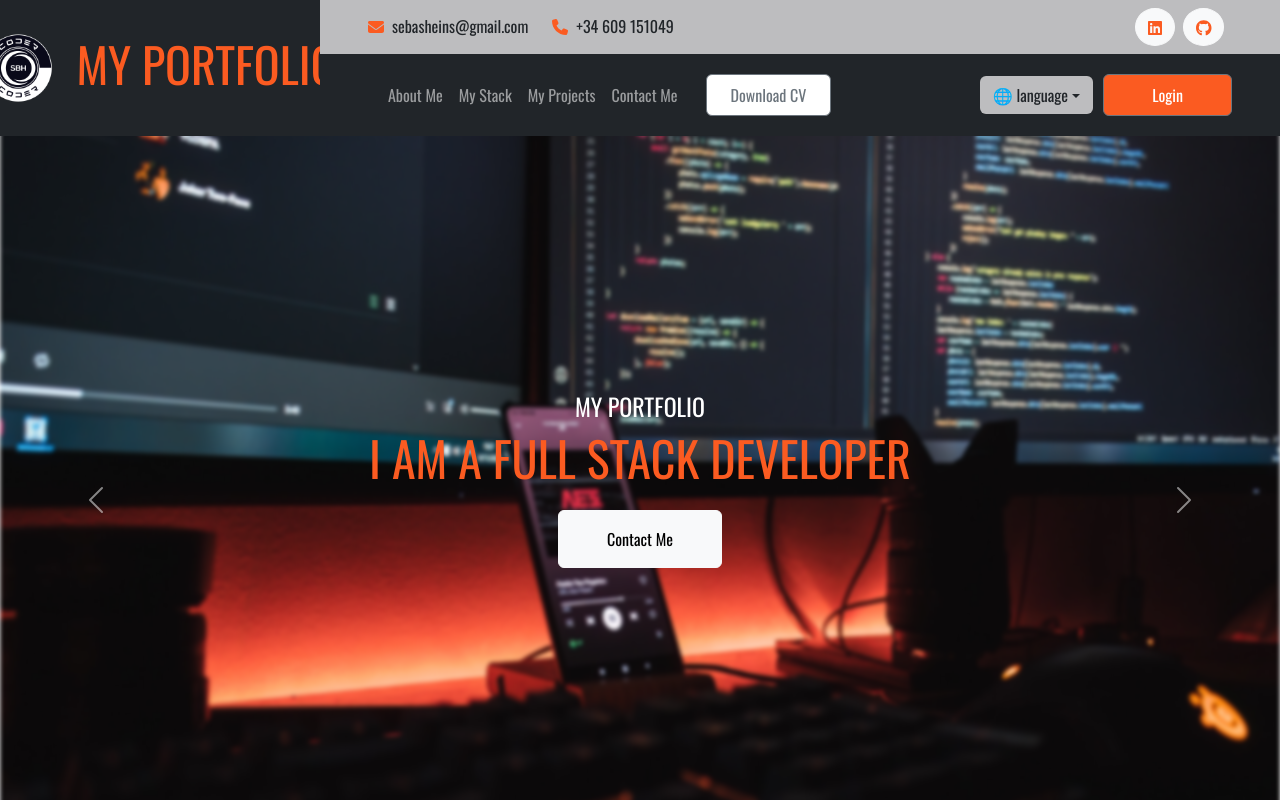
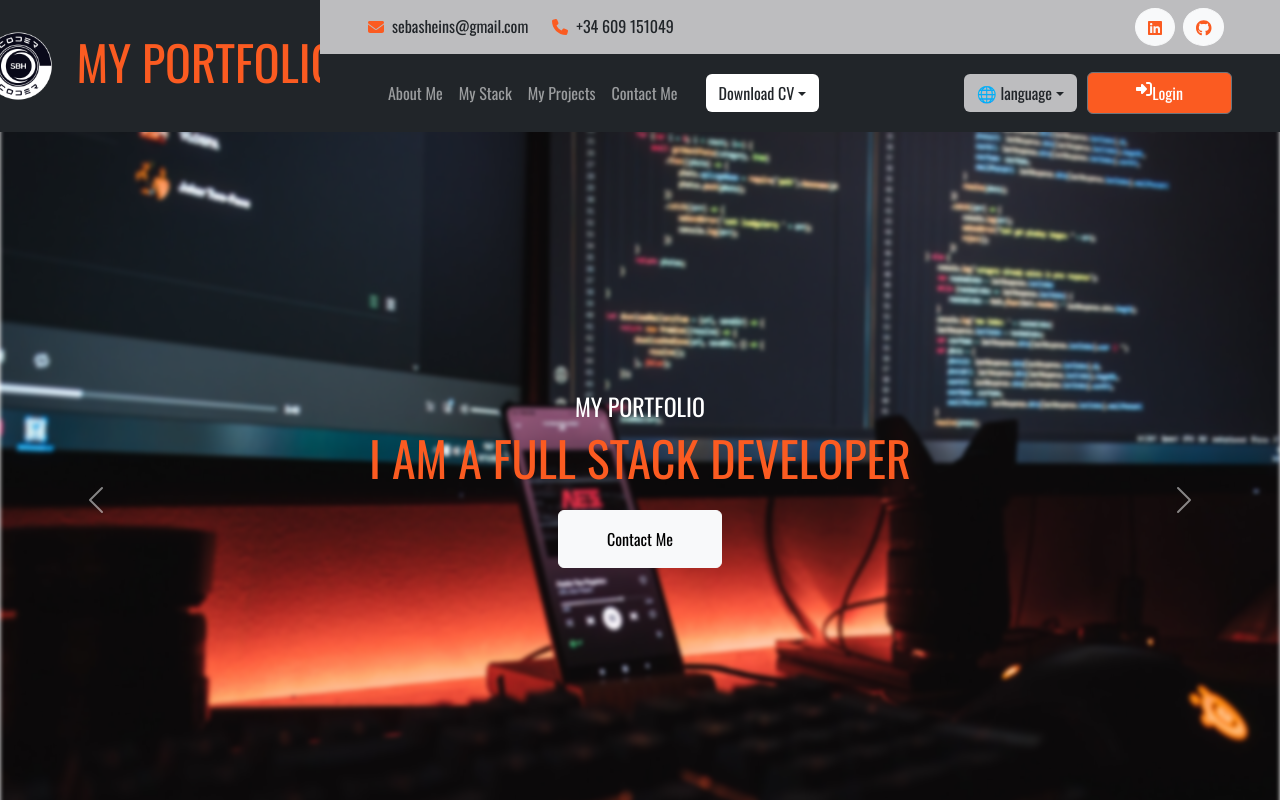
Before and after one commit to Sebasbh/PORTFOLIO, a React (Create React App) app in the folder frontend/: page / in a window 1280 px wide. Shown: the top 800 px of the page. Built offline with nearby package versions, Linux system fonts and the light colour scheme.

Commit message:
bugs fixed

```diff
--- /dev/null
+++ b/frontend/src/Components/Header/Curriculums.jsx
@@ -0,0 +1,52 @@
+import React, { useState } from "react";
+import { Button, Dropdown } from "react-bootstrap";
+import { useTranslation } from "react-i18next";
+
+function CurriculumsMenu() {
+  const { t } = useTranslation();
+  const [isDropdownOpen, setDropdownOpen] = useState(false);
+
+  const orangeColor = "#FB5B21";
+  const white = "#FFFFFF";
+  const grey = "#807F93";
+
+  const buttonStyle2 = {
+    backgroundColor: white,
+
+    margin: "20px",
+  };
+
+  return (
+    <>
+      <Dropdown show={isDropdownOpen} onToggle={(isOpen) => setDropdownOpen(isOpen)}>
+        <Dropdown.Toggle
+          style={{ ...buttonStyle2 }}
+          variant="outline-seconda"
+          id="dropdown-basic"
+        >
+          {t("curriculum")}
+        </Dropdown.Toggle>
+
+        <Dropdown.Menu>
+          <Dropdown.Item
+            href="/assets/Curriculums/Curriculum Vitae (EN).pdf"
+            target="_blank"
+            download="Curriculum Vitae (EN).pdf"
+          >
+            Curriculum Vitae (EN)🇺🇸
+          </Dropdown.Item>
+          <Dropdown.Item
+            href="/assets/Curriculums/Curriculum Vitae (ES).pdf"
+            target="_blank"
+            download="Curriculum Vitae (ES).pdf"
+          >
+            Curriculum Vitae (ES)🇪🇸
+          </Dropdown.Item>
+          {/* Puedes agregar más elementos Dropdown.Item para otros currículos */}
+        </Dropdown.Menu>
+      </Dropdown>
+    </>
+  );
+}
+
+export default CurriculumsMenu;
--- a/frontend/src/Components/Header/Header.jsx
+++ b/frontend/src/Components/Header/Header.jsx
@@ -1,10 +1,11 @@
 import React from "react";
 import { Navbar, Container, Button, Nav, Image } from "react-bootstrap";
 import { FontAwesomeIcon } from "@fortawesome/react-fontawesome";
-import { faEnvelope, faPhone } from "@fortawesome/free-solid-svg-icons";
-import { faLinkedin, faGithub } from "@fortawesome/free-brands-svg-icons";
+import { faEnvelope, faPhone, faRightToBracket } from "@fortawesome/free-solid-svg-icons";
+import { faLinkedin, faGithub,   } from "@fortawesome/free-brands-svg-icons";
 import { useTranslation } from "react-i18next";
 import LanguageSwitcher from "./LanguageSwitcher";
+import CurriculumsMenu from "./Curriculums";
 
 
 function Header() {
@@ -22,20 +23,18 @@ function Header() {
   const buttonStyle = {
     backgroundColor: orangeColor,
     color: "white",
+    float: "right",
+    marginLeft: "10px",
+    display: "flex"
+
   };
 
-  const buttonStyle2 = {
-    backgroundColor: white,
-    margin: "20px",
-  };
 
   const headerStyle = {
     position: "fixed",
     width: "100%",
-    zIndex: 1000
+    zIndex: 1000,
   };
-  ;
-
   const greyColor = "#BDBDBF";
 
   const scrollToSection = (sectionId) => {
@@ -67,7 +66,7 @@ function Header() {
 
             {/* Developer Name */}
             <h2 className=" display-5" style={developerTextStyle}>
-             {t('developerName')}
+              {t("developerName")}
             </h2>
           </a>
         </div>
@@ -134,38 +133,29 @@ function Header() {
               <Navbar.Collapse id="navbarCollapse">
                 <Nav className="mr-auto py-0">
                   <Nav.Link onClick={() => scrollToSection("about")}>
-                  {t('about')}
+                    {t("about")}
                   </Nav.Link>
                   <Nav.Link onClick={() => scrollToSection("stack")}>
-                  {t('stack')}
+                    {t("stack")}
                   </Nav.Link>
                   <Nav.Link onClick={() => scrollToSection("projects")}>
-                  {t('projects')}
+                    {t("projects")}
                   </Nav.Link>
                   <Nav.Link onClick={() => scrollToSection("contact")}>
-                  {t('contact')}
+                    {t("contact")}
                   </Nav.Link>
                 </Nav>
-                <Button
-                  href="/assets/Curriculums/Curriculum Vitae (EN).pdf" // Reemplaza esta URL con la ubicación real de tu CV
-                  target="_blank"
-                  className=" py-md-2 px-md-4"
-                  style={{ ...buttonStyle2 }}
-                  variant="outline-secondary"
-                  download="Curriculum Vitae (EN).pdf" // Nombre del archivo que se descargará
-                >
-                  {t('curriculum')}
-                </Button>
+                <CurriculumsMenu/>
               </Navbar.Collapse>
             </Container>
-            <LanguageSwitcher/>
+            <LanguageSwitcher />
             <Button
-              href="#"
+              href="/login"
               className="btn py-md-2 px-md-5"
-              style={{ ...buttonStyle, float: "right", marginLeft: "10px" }}
+              style={{ ...buttonStyle }}
               variant="outline-secondary"
             >
-              {t('login')}
+              <FontAwesomeIcon icon={faRightToBracket} /> {t("login")}
             </Button>
           </Navbar>
         </div>
```
Also changed, not shown: 2 other files (tests, documents, lock files or other folders). Lines whose indentation alone changed are shown as unchanged.
